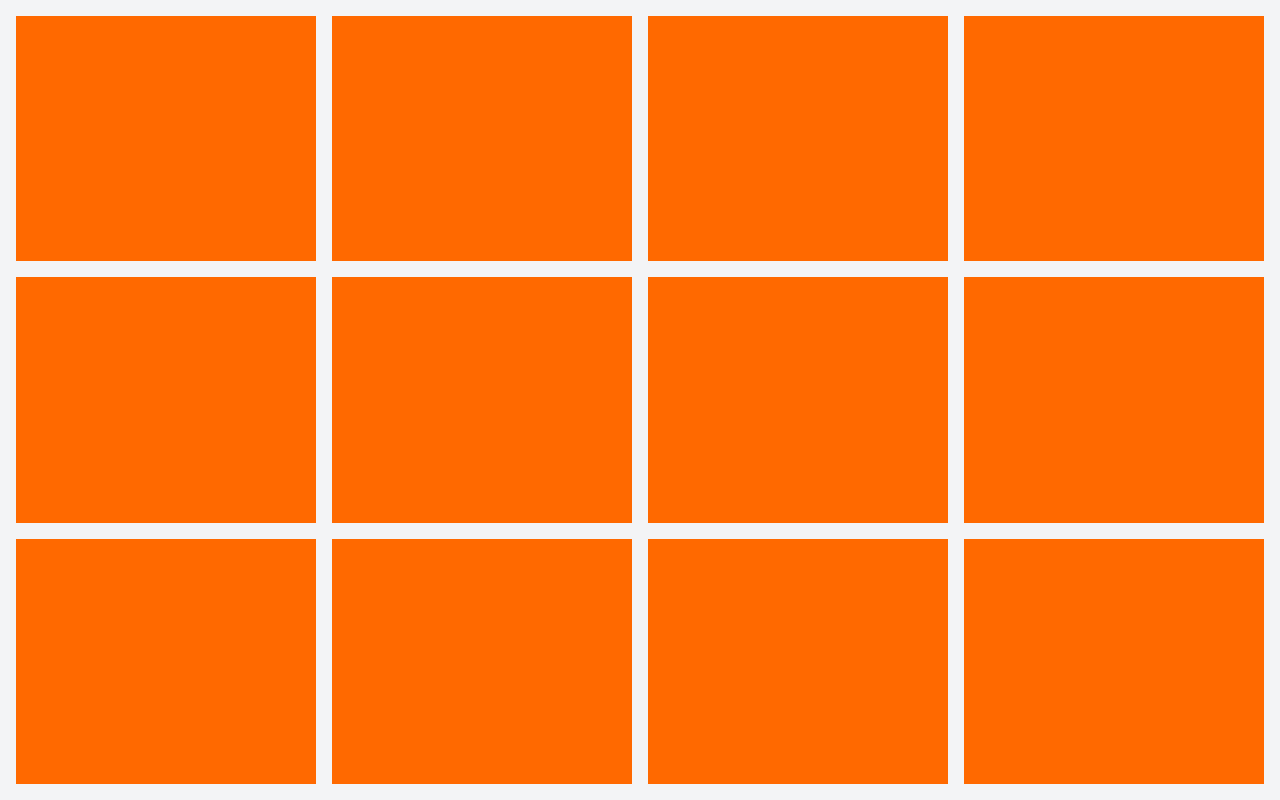
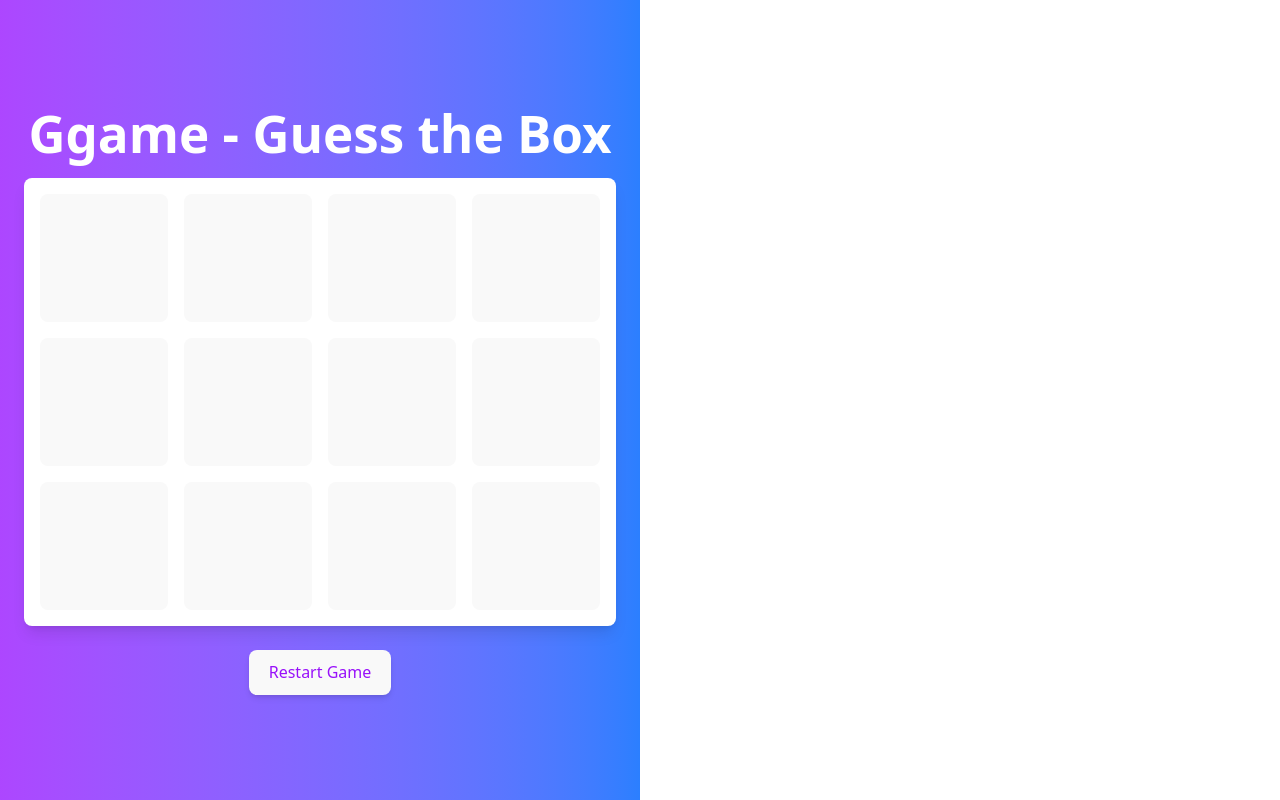
Before and after one commit to Kimmie38/React-Assignment-Boxes, a React (Vite) app: page / in a window 1280 px wide. Built offline with nearby package versions, Linux system fonts and the light colour scheme.

Commit message:
updated files

```diff
--- a/src/App.jsx
+++ b/src/App.jsx
@@ -1,6 +1,6 @@
 import React from "react";
-import Box from "./Box";
+import Ggame from "./Ggame";
 function App() {
-  return <Box />;
+  return <Ggame />;
 }
 export default App;
```
